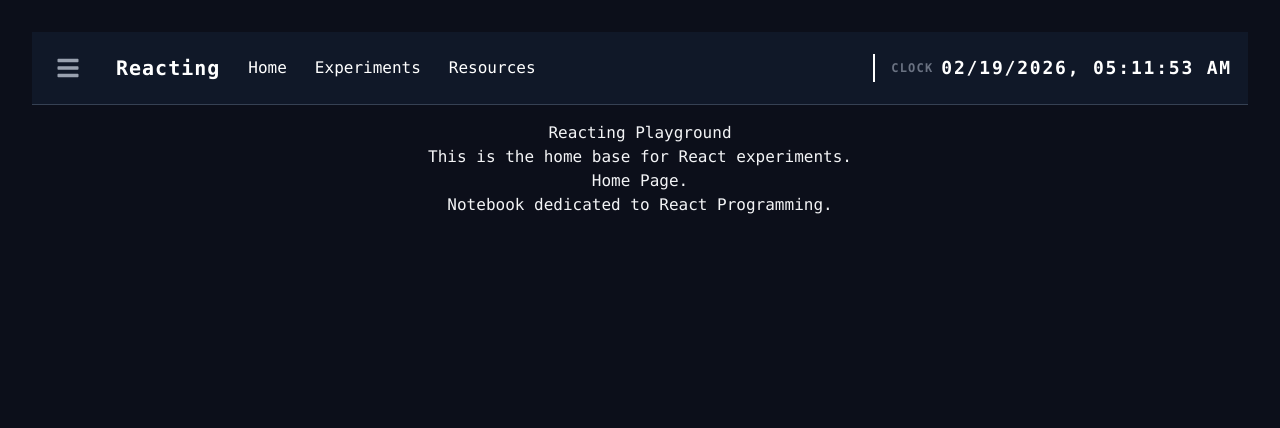
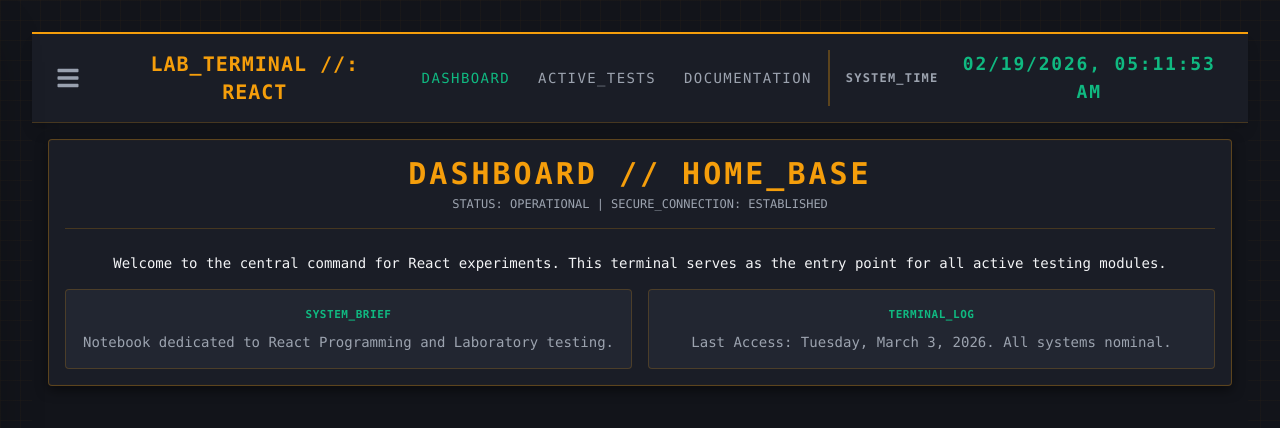
Before and after one commit to PythonButcher/reacting, a React (Vite) app: page / in a window 1280 px wide. Shown: the top 428 px of the page. Built offline with nearby package versions, Linux system fonts and the light colour scheme.

Commit message:
new UI
part 1 of the new laboratory theme
might be good enough

```diff
--- a/src/app/AppLayout.jsx
+++ b/src/app/AppLayout.jsx
@@ -18,7 +18,7 @@ export default function AppLayout() {
   }
 
   return (
-    <div>
+    <div className="flex flex-col min-h-screen bg-bg-main">
       {/* 1. Pass the toggle function down to MenuBar as a prop */}
       <MenuBar onToggleSidebar={handleToggleSidebar} />
 
@@ -28,9 +28,12 @@ export default function AppLayout() {
         setShowSideBar={setShowSideBar}
       />
 
-      <main style={{ padding: "1rem" }}>
-        {/* The Magic Window where pages swap out */}
-        <Outlet />
+      <main className="flex-1 p-4 overflow-auto">
+        {/* Wrap content in a laboratory panel for a modular look */}
+        <div className="journal-panel min-h-full">
+          {/* The Magic Window where pages swap out */}
+          <Outlet />
+        </div>
       </main>
     </div>
   );
--- a/src/components/features/SystemClock.jsx
+++ b/src/components/features/SystemClock.jsx
@@ -43,13 +43,13 @@ const DateClock = () => {
     }, []);
 
     return (
-        <div className="flex items-center gap-2 border-l-2 border-hud-blue/30 pl-4 ml-4">
-            <span className="text-xs font-bold text-gray-500 uppercase tracking-widest">
-                Clock
+        <div className="flex items-center gap-2 border-l-2 border-accent-primary/30 pl-4 ml-4">
+            <span className="text-xs font-bold text-text-dim uppercase tracking-widest">
+                SYSTEM_TIME
             </span>
 
             {/* Render the live date/time */}
-            <span className="text-lg font-mono text-hud-blue tracking-widest font-bold">
+            <span className="text-lg font-mono text-accent-secondary tracking-widest font-bold">
                 {date}
             </span>
         </div>
--- a/src/components/menu/MenuBar.jsx
+++ b/src/components/menu/MenuBar.jsx
@@ -4,40 +4,34 @@ import DateClock from '../features/SystemClock'
 import { NavLink } from 'react-router-dom'
 import {FaBars} from 'react-icons/fa';
 
-
-
 const MenuBar = ({ onToggleSidebar }) => {
-
-
-
   return (
     <>
       {/* THE SHELF: Flex container that spreads items apart */}
-      <nav className="flex justify-between items-center w-full p-4 bg-gray-900 text-white border-b border-gray-700">
+      <nav className="flex justify-between items-center w-full p-4 bg-bg-panel text-white border-b border-border border-t-2 border-t-[#f59e0b] shadow-lg">
 
         {/* LEFT SIDE: Navigation Items */}
         <div className="flex items-center gap-7">
           {/* Hamburger Menu properly aligned and sized */}
           <button
-            className="p-2 text-gray-400 hover:text-white hover:bg-gray-800 rounded-md transition-colors"
+            className="p-2 text-gray-400 hover:text-accent-primary hover:bg-bg-hover rounded-sm transition-colors cursor-pointer"
             title="Sidebar"
             onClick={onToggleSidebar}
           >
             <FaBars className="text-2xl" />
           </button>
 
-          <div className="font-bold text-xl tracking-wider">Reacting</div>
+          <div className="font-bold text-xl tracking-wider text-accent-primary">LAB_TERMINAL //: REACT</div>
           {/* <NavigateHome /> will go here later */}
-          <NavLink to="/">Home</NavLink>
-          <NavLink to="/experiments">Experiments</NavLink>
-          <NavLink to="/resources">Resources</NavLink>
+          <NavLink to="/" className={({ isActive }) => `text-sm tracking-widest hover:text-accent-secondary transition-colors ${isActive ? 'text-accent-secondary' : 'text-text-dim'}`}>DASHBOARD</NavLink>
+          <NavLink to="/experiments" className={({ isActive }) => `text-sm tracking-widest hover:text-accent-secondary transition-colors ${isActive ? 'text-accent-secondary' : 'text-text-dim'}`}>ACTIVE_TESTS</NavLink>
+          <NavLink to="/resources" className={({ isActive }) => `text-sm tracking-widest hover:text-accent-secondary transition-colors ${isActive ? 'text-accent-secondary' : 'text-text-dim'}`}>DOCUMENTATION</NavLink>
         </div>
 
         {/* RIGHT SIDE: Status Items */}
         <div className="flex items-center gap-4">
           {/* 2. Plug in your appliance */}
           <DateClock />
-
         </div>
       </nav>
     </>
--- a/src/index.css
+++ b/src/index.css
@@ -1,21 +1,21 @@
 @import "tailwindcss";
 
 /* ======================================================
-   POP JOURNAL THEME TOKENS
+   LABORATORY TERMINAL TOKENS
    ====================================================== */
 @theme {
-  --color-bg-main: #0c0f1a;
-  --color-bg-panel: #141827;
-  --color-bg-hover: #1b2135;
+  --color-bg-main: #12141a;
+  --color-bg-panel: #1a1d26;
+  --color-bg-hover: #222631;
 
   --color-text-main: #f3f4f6;
   --color-text-dim: #9ca3af;
 
-  --color-accent-primary: #7c5cff;
-  --color-accent-secondary: #22d3ee;
-  --color-accent-glow: rgba(124,92,255,0.35);
+  --color-accent-primary: #f59e0b; /* Safety Orange */
+  --color-accent-secondary: #10b981; /* Isotope Green */
+  --color-accent-glow: rgba(245, 158, 11, 0.35);
 
-  --color-border: rgba(255,255,255,0.08);
+  --color-border: rgba(245, 158, 11, 0.2);
 }
 
 /* ======================================================
@@ -30,77 +30,77 @@ body,
 @layer base {
   body {
     @apply bg-bg-main text-text-main font-mono antialiased;
+    background-image:
+      linear-gradient(rgba(245, 158, 11, 0.03) 1px, transparent 1px),
+      linear-gradient(90deg, rgba(245, 158, 11, 0.03) 1px, transparent 1px);
+    background-size: 20px 20px;
   }
 }
 
 /* ======================================================
-   NAVIGATION ITEMS — brighter + responsive
+   NAVIGATION ITEMS — mechanical + responsive
    ====================================================== */
 .nav-item {
-  @apply px-3 py-2 rounded-lg cursor-pointer transition-all duration-200;
+  @apply px-3 py-2 rounded-sm cursor-pointer transition-all duration-200;
   color: var(--color-text-dim);
 }
 
 .nav-item:hover {
   background: var(--color-bg-hover);
-  color: var(--color-text-main);
+  color: var(--color-accent-primary);
   transform: translateX(2px);
 }
 
 /* ======================================================
-   JOURNAL BUTTON — POP STYLE
+   LABORATORY BUTTON — MECHANICAL
    ====================================================== */
 .journal-button {
-  @apply h-9 px-4 text-sm rounded-lg flex items-center justify-center transition-all duration-200 tracking-wide;
-  border: 1px solid var(--color-border);
-  background: linear-gradient(
-    135deg,
-    rgba(124,92,255,0.15),
-    rgba(34,211,238,0.05)
-  );
+  @apply h-9 px-4 text-sm rounded-sm flex items-center justify-center transition-all duration-200 tracking-wide;
+  border: 1px solid rgba(245, 158, 11, 0.3);
+  background: rgba(245, 158, 11, 0.05);
 }
 
 .journal-button:hover {
   border-color: var(--color-accent-primary);
-  box-shadow: 0 0 14px var(--color-accent-glow);
-  transform: translateY(-1px);
+  box-shadow: 0 0 10px var(--color-accent-glow);
+  background: rgba(245, 158, 11, 0.1);
 }
 
 /* ======================================================
    SELECT INPUTS
    ====================================================== */
 .journal-select {
-  @apply h-9 px-3 rounded-lg text-sm transition-all;
+  @apply h-9 px-3 rounded-sm text-sm transition-all;
   background: var(--color-bg-panel);
-  border: 1px solid var(--color-border);
+  border: 1px solid rgba(245, 158, 11, 0.3);
   color: var(--color-text-main);
 }
 
 .journal-select:focus {
   outline: none;
   border-color: var(--color-accent-secondary);
-  box-shadow: 0 0 0 2px rgba(34,211,238,0.25);
+  box-shadow: 0 0 0 1px rgba(16, 185, 129, 0.25);
 }
 
 /* ======================================================
-   PANELS / CARDS
+   PANELS / CARDS (Laboratory Panel)
    ====================================================== */
 .journal-panel {
-  @apply rounded-xl p-4;
+  @apply rounded-sm p-4;
   background: var(--color-bg-panel);
-  border: 1px solid var(--color-border);
+  border: 1px solid rgba(245, 158, 11, 0.3);
   box-shadow:
-    0 8px 28px rgba(0,0,0,0.35),
-    inset 0 0 0 1px rgba(255,255,255,0.02);
+    0 4px 12px rgba(0,0,0,0.5),
+    inset 0 0 0 1px rgba(245, 158, 11, 0.02);
 }
 
 /* ======================================================
    SECTION LABELS
    ====================================================== */
 .section-label {
-  @apply uppercase text-[11px] tracking-wider;
+  @apply uppercase text-[11px] tracking-wider font-bold;
   color: var(--color-accent-secondary);
-  opacity: 0.9;
+  opacity: 1;
 }
 
 /* ======================================================
@@ -118,11 +118,11 @@ body,
 }
 
 /* ======================================================
-   GLOW PULSE — subtle but lively
+   GLOW PULSE — mechanical warning
    ====================================================== */
 @keyframes accentPulse {
   0%   { box-shadow: 0 0 0px var(--color-accent-glow); }
-  50%  { box-shadow: 0 0 18px var(--color-accent-glow); }
+  50%  { box-shadow: 0 0 12px var(--color-accent-glow); }
   100% { box-shadow: 0 0 0px var(--color-accent-glow); }
 }
 
--- a/src/pages/ExperimentsPage.jsx
+++ b/src/pages/ExperimentsPage.jsx
@@ -1,8 +1,19 @@
 export default function ExperimentsPage() {
   return (
-    <div>
-      <h1>Experiments</h1>
-      <p>Each experiment will live in its own module.</p>
+    <div className="space-y-6">
+      <div className="border-b border-border pb-4">
+        <h1 className="text-3xl font-bold tracking-widest text-accent-primary uppercase">ACTIVE_TESTS // EXPERIMENTS</h1>
+        <p className="text-text-dim text-xs mt-1">TOTAL_MODULES: 0 | MONITORING_ACTIVE: YES</p>
+      </div>
+
+      <div className="p-8 border-2 border-dashed border-border rounded-sm text-center">
+        <h2 className="text-accent-secondary mb-2 font-mono tracking-widest uppercase">SCANNING_FOR_MODULES...</h2>
+        <p className="text-text-dim text-sm">No active experiments detected in this sector. Deploy new modules to begin laboratory analysis.</p>
+
+        <button className="journal-button mt-6 inline-flex mx-auto text-accent-primary uppercase font-bold text-xs">
+          INITIATE_DEPLOYMENT
+        </button>
+      </div>
     </div>
   );
 }
--- a/src/pages/HomePage.jsx
+++ b/src/pages/HomePage.jsx
@@ -1,10 +1,27 @@
 export default function HomePage() {
   return (
-    <div>
-      <h1>Reacting Playground</h1>
-      <p>This is the home base for React experiments.</p>
-      <p> Home Page.</p>
-      <p> Notebook dedicated to React Programming.</p>
+    <div className="space-y-6">
+      <div className="border-b border-border pb-4">
+        <h1 className="text-3xl font-bold tracking-widest text-accent-primary uppercase">DASHBOARD // HOME_BASE</h1>
+        <p className="text-text-dim text-xs mt-1">STATUS: OPERATIONAL | SECURE_CONNECTION: ESTABLISHED</p>
+      </div>
+
+      <div className="space-y-4 text-text-main leading-relaxed">
+        <p className="font-mono text-sm">
+          Welcome to the central command for React experiments. This terminal serves as the entry point for all active testing modules.
+        </p>
+
+        <div className="grid grid-cols-1 md:grid-cols-2 gap-4">
+          <div className="border border-border p-4 bg-bg-hover rounded-sm">
+            <h2 className="section-label mb-2">System_Brief</h2>
+            <p className="text-sm text-text-dim">Notebook dedicated to React Programming and Laboratory testing.</p>
+          </div>
+          <div className="border border-border p-4 bg-bg-hover rounded-sm">
+            <h2 className="section-label mb-2">Terminal_Log</h2>
+            <p className="text-sm text-text-dim">Last Access: Tuesday, March 3, 2026. All systems nominal.</p>
+          </div>
+        </div>
+      </div>
     </div>
   );
 }
--- a/src/pages/NotFoundPage.jsx
+++ b/src/pages/NotFoundPage.jsx
@@ -1,68 +1,31 @@
 import React from "react";
+import { Link } from "react-router-dom";
 
 /**
- * Minimal, clean 404 page
- * - Simple layout
- * - Light humor
- * - No extra logic or effects
+ * Updated 404 page for LAB_TERMINAL theme
  */
 const NotFoundPage = () => {
   return (
-    <div style={styles.page}>
-      <div style={styles.card}>
-        <div style={styles.code}>404</div>
+    <div className="min-h-screen flex items-center justify-center bg-bg-main p-6 font-mono">
+      <div className="journal-panel max-w-md text-center">
+        <div className="text-6xl font-bold mb-4 text-accent-primary accent-pulse">404</div>
 
-        <h1 style={styles.title}>Page not found</h1>
+        <h1 className="text-2xl mb-4 text-accent-secondary tracking-widest uppercase">ERROR: SECTION_NOT_FOUND</h1>
 
-        <p style={styles.message}>
-          Well… this is awkward. The page you’re looking for doesn’t exist.
+        <p className="text-text-main mb-4 opacity-90">
+          Well… this is awkward. The memory segment you’re looking for doesn’t exist or has been deallocated.
         </p>
 
-        <p style={styles.subtle}>
-          It might have moved, been deleted, or never existed in the first place.
+        <p className="text-text-dim text-sm mb-8">
+          [!] Status: INVALID_ADDRESS_EXCEPTION
         </p>
+
+        <Link to="/" className="journal-button inline-flex no-underline text-accent-primary">
+          REBOOT_TO_DASHBOARD
+        </Link>
       </div>
     </div>
   );
 };
 
 export default NotFoundPage;
-
-const styles = {
-  page: {
-    minHeight: "100vh",
-    display: "flex",
-    alignItems: "center",
-    justifyContent: "center",
-    background: "#0f172a",
-    color: "#e5e7eb",
-    fontFamily:
-      'ui-sans-serif, system-ui, -apple-system, Segoe UI, Roboto, Helvetica, Arial',
-    padding: "24px",
-  },
-  card: {
-    textAlign: "center",
-    maxWidth: "420px",
-    padding: "40px",
-    borderRadius: "12px",
-    background: "#111827",
-    border: "1px solid rgba(255,255,255,0.08)",
-  },
-  code: {
-    fontSize: "64px",
-    fontWeight: "700",
-    marginBottom: "12px",
-  },
-  title: {
-    fontSize: "24px",
-    marginBottom: "12px",
-  },
-  message: {
-    opacity: 0.9,
-    marginBottom: "8px",
-  },
-  subtle: {
-    opacity: 0.6,
-    fontSize: "14px",
-  },
-};
--- a/src/pages/Resources.jsx
+++ b/src/pages/Resources.jsx
@@ -1,8 +1,31 @@
 export default function ResourcePage() {
   return (
-    <div>
-      <h1>Resources</h1>
-      <p>High quality resources go here.</p>
+    <div className="space-y-6">
+      <div className="border-b border-border pb-4">
+        <h1 className="text-3xl font-bold tracking-widest text-accent-primary uppercase">DOCUMENTATION // RESOURCES</h1>
+        <p className="text-text-dim text-xs mt-1">LIBRARY_ACCESS: AUTHORIZED | DATA_INTEGRITY: HIGH</p>
+      </div>
+
+      <div className="space-y-4">
+        <p className="font-mono text-sm text-text-main">
+          Reference laboratory documentation and high-quality React resources. All entries have been vetted for system compatibility.
+        </p>
+
+        <div className="space-y-2">
+           <div className="p-4 bg-bg-hover border border-border rounded-sm flex justify-between items-center group cursor-pointer hover:border-accent-secondary transition-colors">
+              <span className="text-sm font-bold text-accent-secondary">REACT_19_DOCS</span>
+              <span className="text-xs text-text-dim group-hover:text-accent-secondary">READ_MORE_&gt;</span>
+           </div>
+           <div className="p-4 bg-bg-hover border border-border rounded-sm flex justify-between items-center group cursor-pointer hover:border-accent-secondary transition-colors">
+              <span className="text-sm font-bold text-accent-secondary">VITE_COMMAND_REF</span>
+              <span className="text-xs text-text-dim group-hover:text-accent-secondary">READ_MORE_&gt;</span>
+           </div>
+           <div className="p-4 bg-bg-hover border border-border rounded-sm flex justify-between items-center group cursor-pointer hover:border-accent-secondary transition-colors">
+              <span className="text-sm font-bold text-accent-secondary">TAILWIND_V4_THEME</span>
+              <span className="text-xs text-text-dim group-hover:text-accent-secondary">READ_MORE_&gt;</span>
+           </div>
+        </div>
+      </div>
     </div>
   );
 }
```
Also changed, not shown: src/components/buttons/CloseButton.css (+21 -32 lines), src/components/menu/SideBar.jsx (+14 -5 lines).
